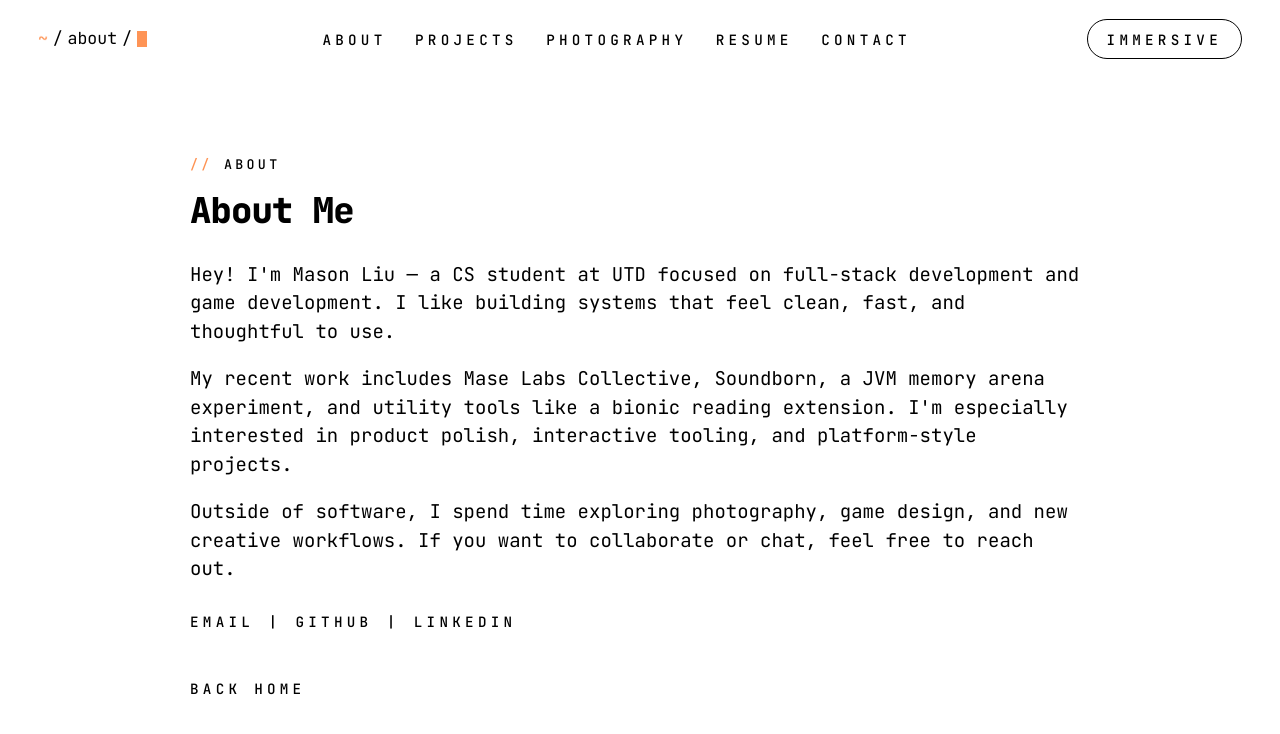
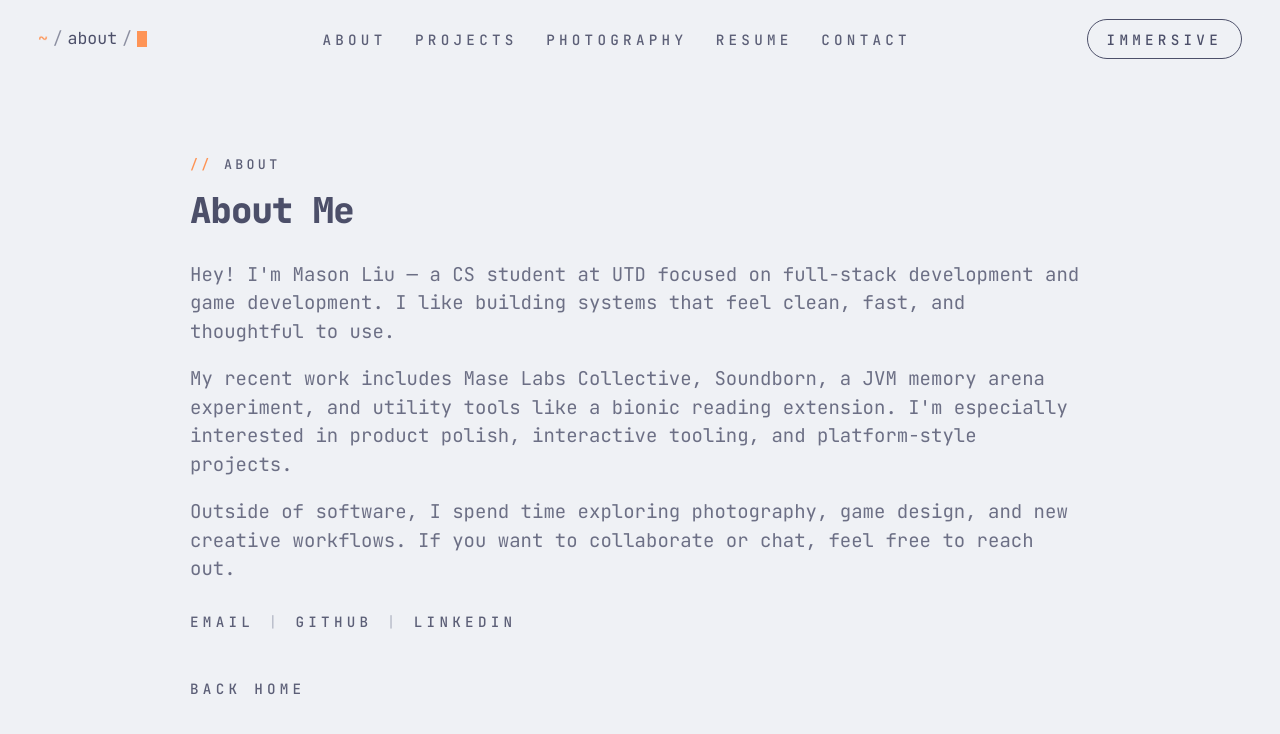
Before and after one commit to masonliiu/portfolio, a Next.js app: page /about in a window 1280 px wide. Shown: the top 734 px of the page. Built offline with nearby package versions, Linux system fonts and the light colour scheme.

Commit message:
feat: hydrate theme on all routes

```diff
--- a/src/app/layout.tsx
+++ b/src/app/layout.tsx
@@ -3,6 +3,7 @@ import localFont from "next/font/local";
 import "./globals.css";
 
 import TerminalHeader from "@/components/portfolio/TerminalHeader";
+import ThemeInitializer from "@/components/portfolio/ThemeInitializer";
 
 const jetBrainsMono = localFont({
   src: [
@@ -44,6 +45,7 @@ export default function RootLayout({
   return (
     <html lang="en">
       <body className={`${jetBrainsMono.variable} antialiased`}>
+        <ThemeInitializer />
         <TerminalHeader />
         {children}
       </body>
--- /dev/null
+++ b/src/components/portfolio/ThemeInitializer.tsx
@@ -0,0 +1,35 @@
+"use client";
+
+import { useEffect } from "react";
+import { accentOptions, paletteClasses } from "./theme";
+
+export default function ThemeInitializer() {
+  useEffect(() => {
+    const html = document.documentElement;
+    const storedPalette = localStorage.getItem("palette");
+    const palette =
+      storedPalette && paletteClasses.includes(storedPalette)
+        ? storedPalette
+        : window.matchMedia("(prefers-color-scheme: dark)").matches
+          ? "mocha"
+          : "latte";
+
+    html.classList.remove(...paletteClasses);
+    html.classList.add(palette);
+
+    const storedAccent = localStorage.getItem("accent");
+    const accent = accentOptions.some((option) => option.id === storedAccent)
+      ? storedAccent
+      : "peach";
+    html.style.setProperty("--current-accent-color", `var(--color-${accent})`);
+
+    const bgEffect = localStorage.getItem("bgEffect");
+    if (bgEffect === "false") {
+      html.classList.remove("bg-effect");
+    } else {
+      html.classList.add("bg-effect");
+    }
+  }, []);
+
+  return null;
+}
```
